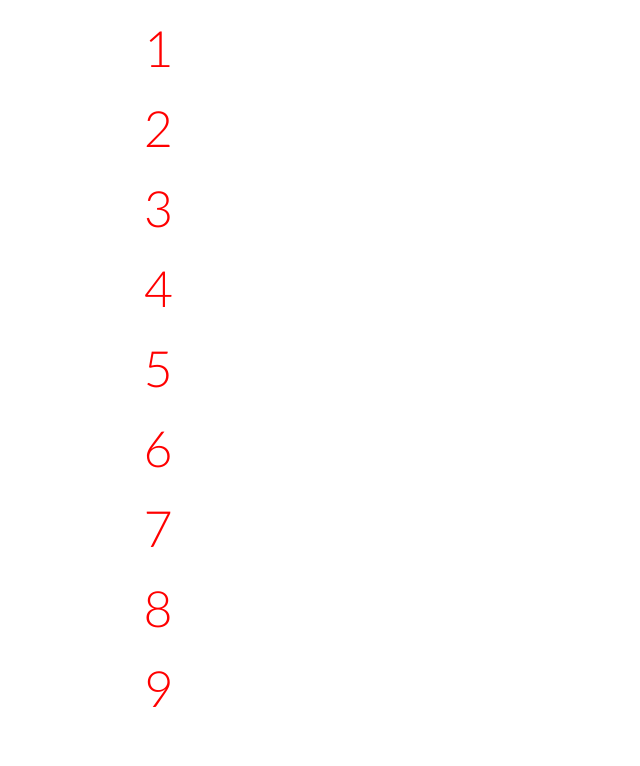
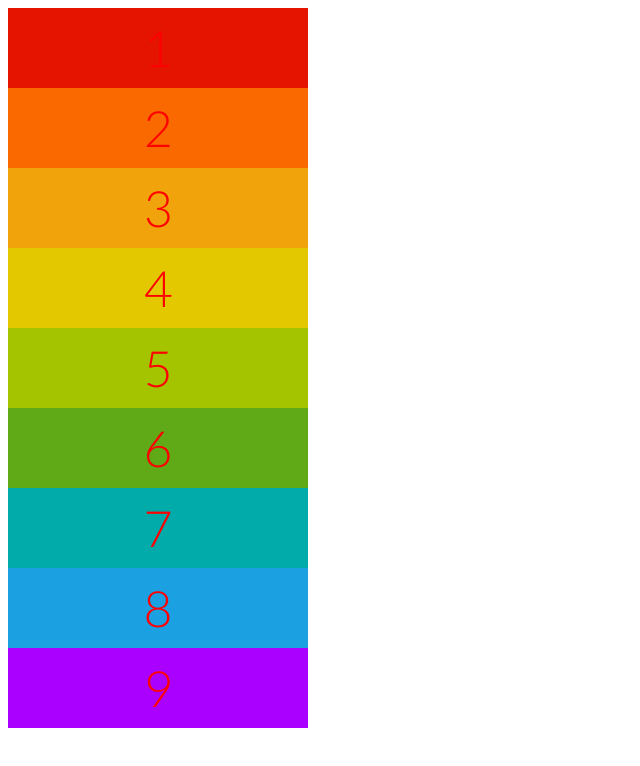
Before and after one commit to gregcotech007/flexbox-css, a plain HTML site: page index.html in a window 1280 px wide. Shown: the whole page, without its empty margins (0-640 px from the left). Drawn offline with Linux system fonts and the light colour scheme.

Commit message:
Add box styles

```diff
--- a/assets/css/style.css
+++ b/assets/css/style.css
@@ -1,6 +1,5 @@
 /* APPEARANCE STYLES*/
 @import url("https://fonts.googleapis.com/css?family=Lato:100,300,400,700,900");
-
 
 .box {
   font-size: 50px;
@@ -12,3 +11,19 @@
   box-sizing: border-box;
   width: 300px;
 }
+
+.box-1 {
+    background: #e51400;
+  }
+  .box-2 {
+    background: #fa6800;
+  }
+  .box-3 {
+    background: #f0a30a;
+  }
+  .box-4 {background: #e3c800; }
+  .box-5 {background: #a4c400;}
+  .box-6 {background: #60a917;}
+  .box-7 {background: #00aba9;}
+  .box-8 {background: #1ba1e2;}
+  .box-9 {background: #aa00ff;}
```
